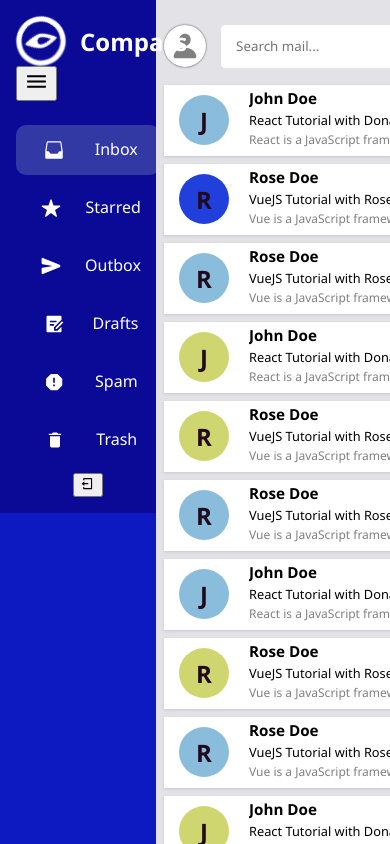
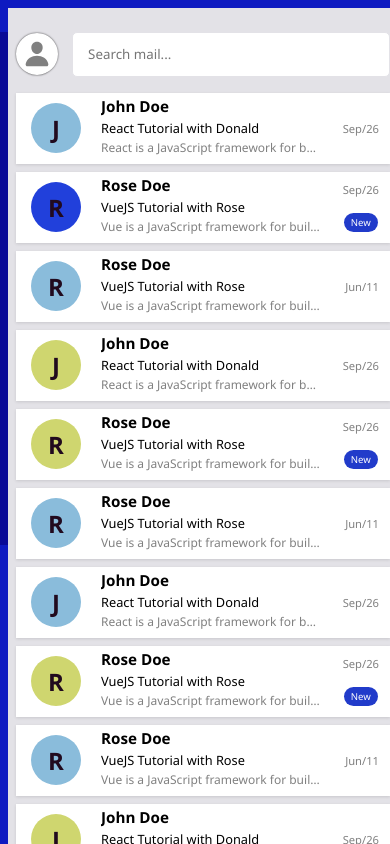
Before and after one commit to Xyzeebit/compass-mail-app, a React (Create React App) app in the folder client/: page /inbox in a window 390 px wide. Built offline with nearby package versions, Linux system fonts and the light colour scheme.

Commit message:
making layout responsive

```diff
--- a/client/src/styles/layout.css
+++ b/client/src/styles/layout.css
@@ -18,7 +18,29 @@ section.layout-container {
     overflow-y: auto;
     overflow-x: hidden;
 }
-@media screen and (min-width: 789px) {
+@media screen and (max-width: 768px) {
+    .layout {
+        flex-direction: column;
+        position: relative;
+        top: 0;
+        left: 0;
+        bottom: 0;
+        z-index: 1;
+        height: 100vh;
+    }
+    .aside-group {
+        position: absolute;
+        top: 2rem;
+        left: 0;
+        bottom: 0;
+    }
+    .layout-container {
+        width: 100vw !important;
+        position: absolute;
+        padding: 00.5rem;
+    }
+}
+@media screen and (min-width: 769px) {
     .aside-group {
         width: 55%;
     }
```
